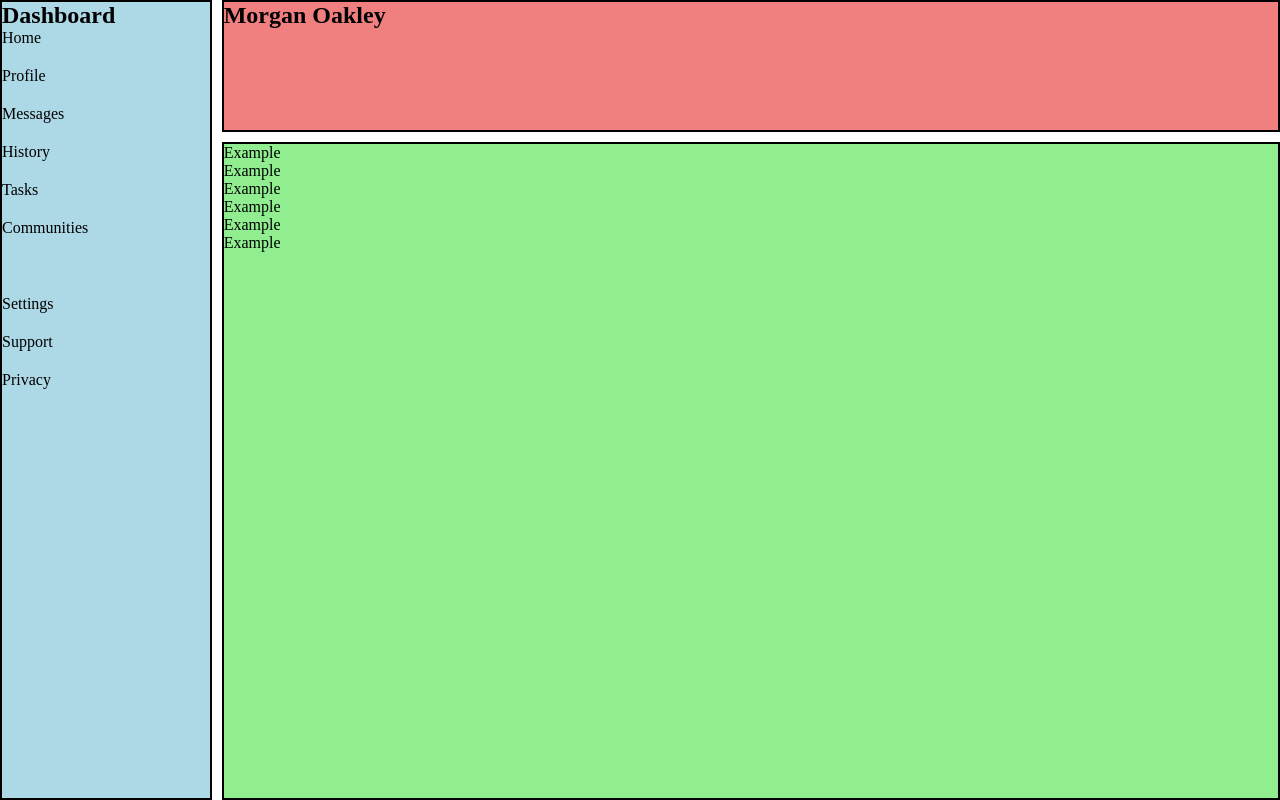
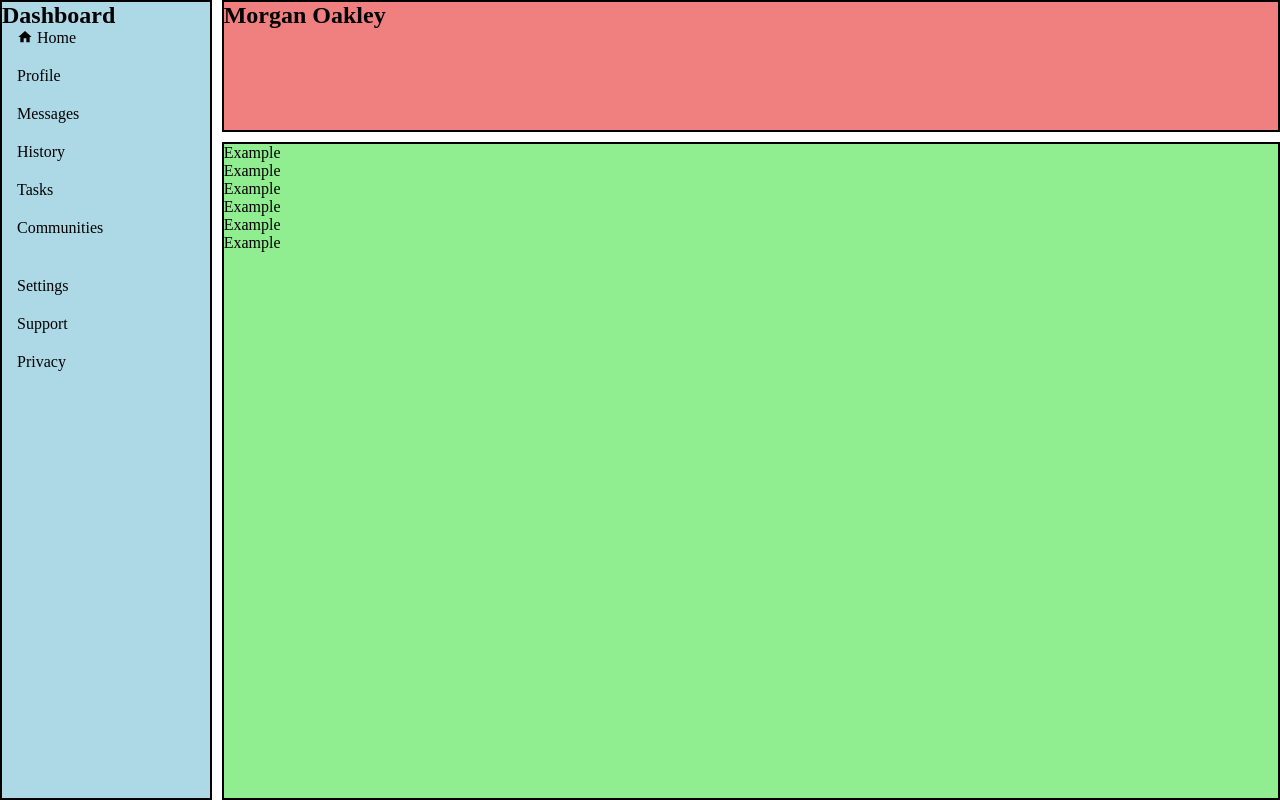
Before and after one commit to zwhahn/admin_dashboard, a plain HTML site: page index.html in a window 1280 px wide. Drawn offline with Linux system fonts and the light colour scheme.

Commit message:
Add home icon

```diff
--- a/index.html
+++ b/index.html
@@ -14,7 +14,10 @@
         <div class="sidebar">
             <h2>Dashboard</h2>
             <ul class="menu">
-                <li>Home</li>
+                <li>
+                    <img class="icon"
+                    src="./icons/home.svg"/>
+                    Home</li>
                 <li>Profile</li>
                 <li>Messages</li>
                 <li>History</li>
--- a/style.css
+++ b/style.css
@@ -30,7 +30,18 @@
     display: grid;
     gap: 20px;
     padding: 0;
+}
 
+.menu .icon {
+    height: 1em;
+    width: 1em;
+}
+
+li {
+    display: grid;
+    grid-auto-flow: column;
+    grid-template-columns: 20px 1fr;
+    padding: 0px 0px 0px 15px;
 }
 
 .main-content {
```
